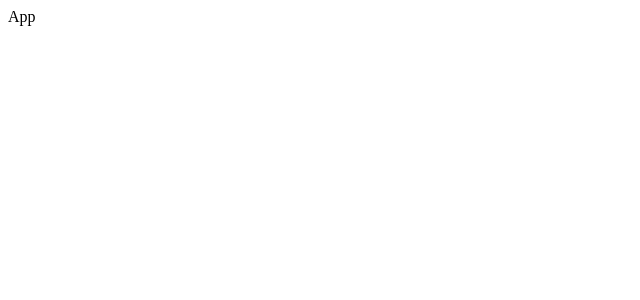
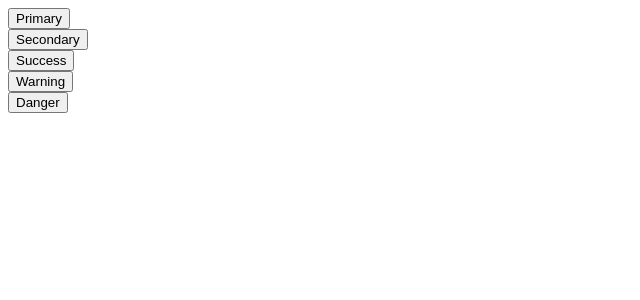
Before and after one commit to KaranMeghe/Components-Library, a React (Create React App) app in the folder library/: page / in a window 1280 px wide. Shown: the top 300 px of the page, without its empty margins (0-640 px from the left). Built offline with nearby package versions, Linux system fonts and the light colour scheme.

Commit message:
Feat - Button component is created , & passing props to children component

```diff
--- a/library/src/App.js
+++ b/library/src/App.js
@@ -1,5 +1,29 @@
+import Button from "./Button";
+
 const App = () => {
-  return <div>App</div>;
+  return (
+    <div>
+      <div>
+        <Button>Primary</Button>
+      </div>
+
+      <div>
+        <Button>Secondary</Button>
+      </div>
+
+      <div>
+        <Button>Success</Button>
+      </div>
+
+      <div>
+        <Button>Warning</Button>
+      </div>
+
+      <div>
+        <Button>Danger</Button>
+      </div>
+    </div>
+  );
 };
 
 export default App;
--- /dev/null
+++ b/library/src/Button.js
@@ -0,0 +1,5 @@
+const Button = ({ children }) => {
+  return <button>{children}</button>;
+};
+
+export default Button;
```
